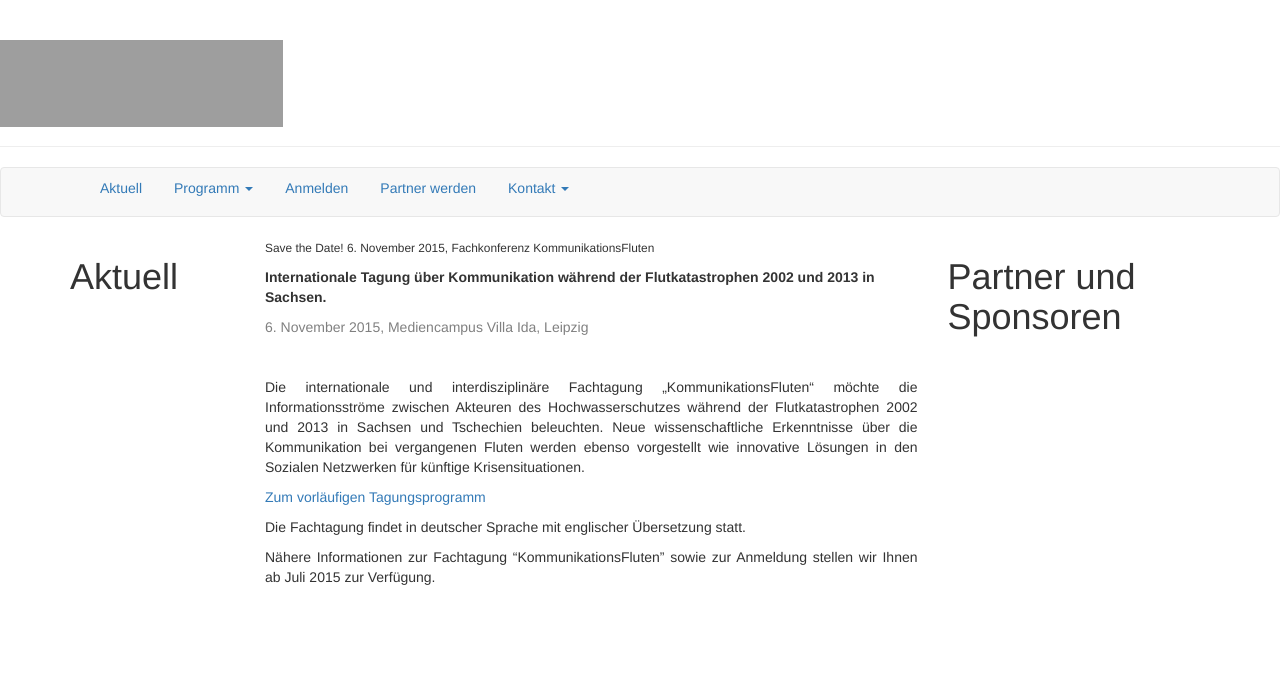
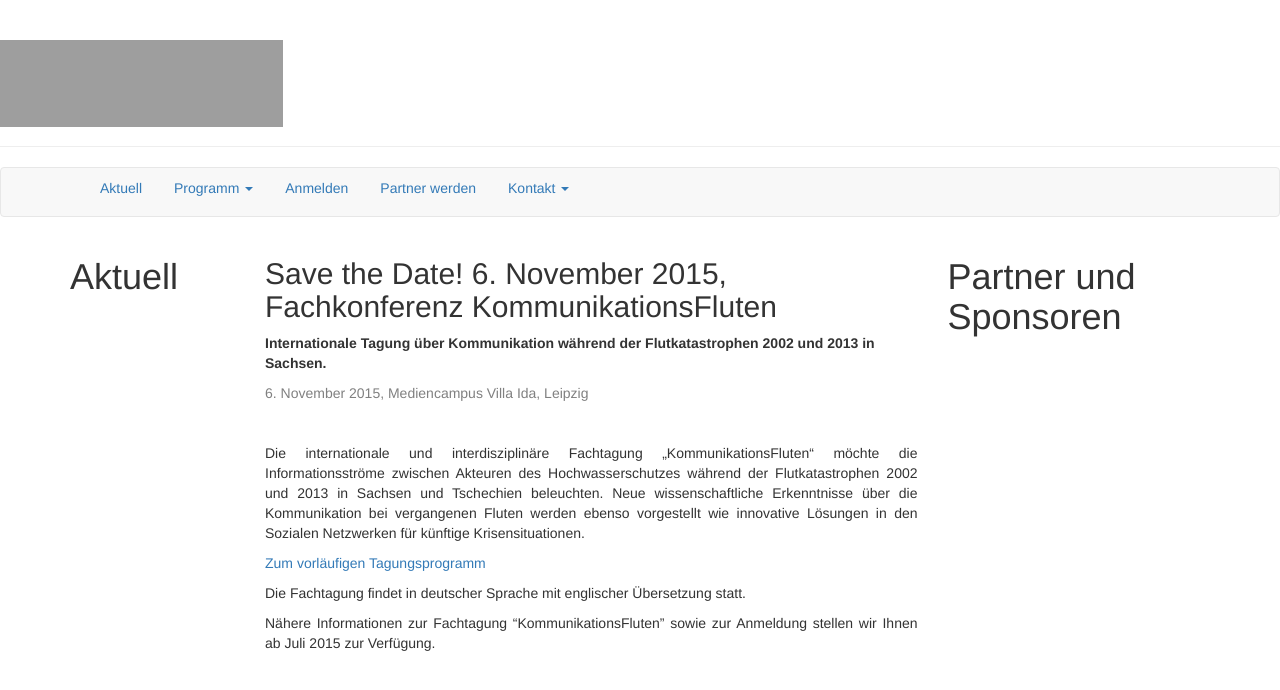
Before and after one commit to susedev/test, a Jekyll site: the page built from konferenz-kommunikationsfluten.html, in a window 1280 px wide. Shown: the top 690 px of the page. Built offline with Jekyll 4.4.1, drawn with Linux system fonts in a browser that asks for light colours; nearby versions of some CDN libraries; grey boxes are pictures that could not be loaded.

Commit message:
Edit from JekyllCMS

```diff
--- a/konferenz-kommunikationsfluten.html
+++ b/konferenz-kommunikationsfluten.html
@@ -1,7 +1,7 @@
 ---
 title: Aktuell
 ---
-<p><small>Save the Date! 6. November 2015, Fachkonferenz KommunikationsFluten</small></p>
+<h2>Save the Date! 6. November 2015, Fachkonferenz KommunikationsFluten</h2>
 
 <p><strong>Internationale Tagung &uuml;ber Kommunikation w&auml;hrend der Flutkatastrophen 2002 und 2013 in Sachsen.</strong></p>
 
```
